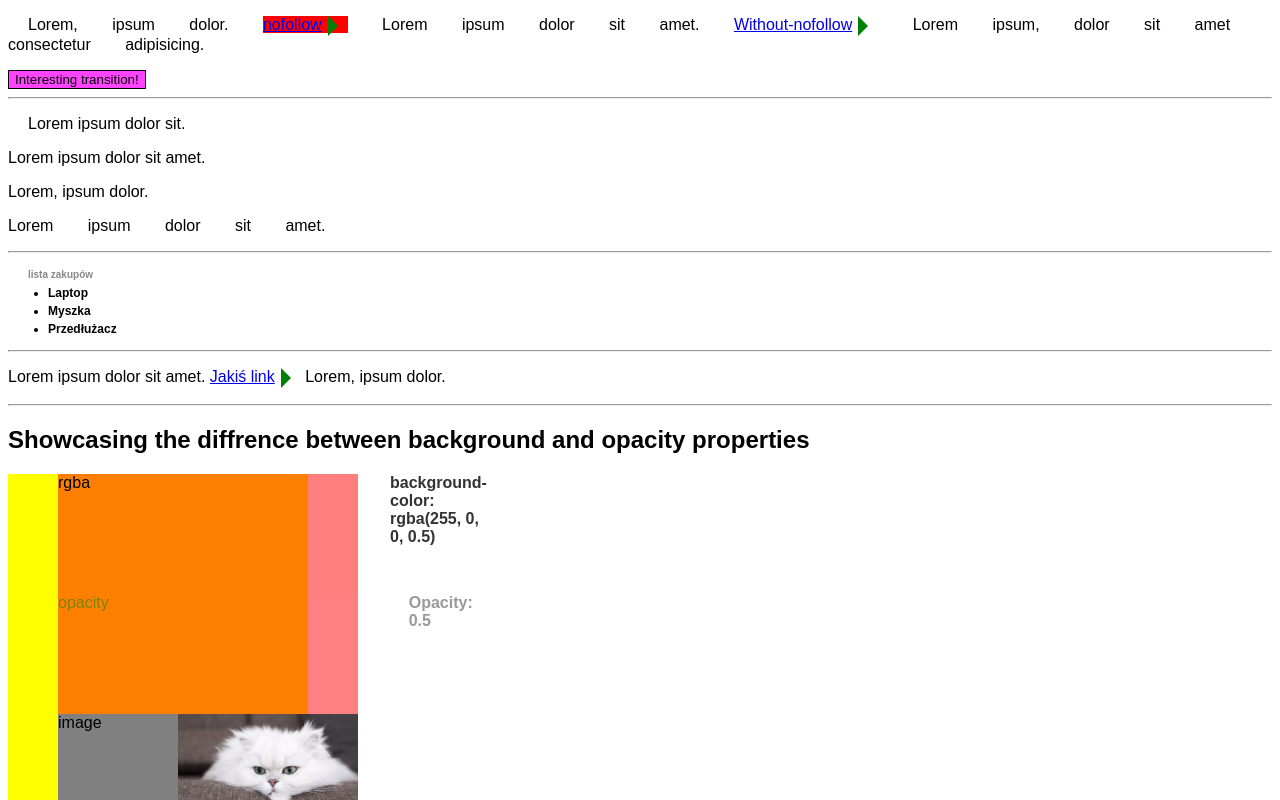
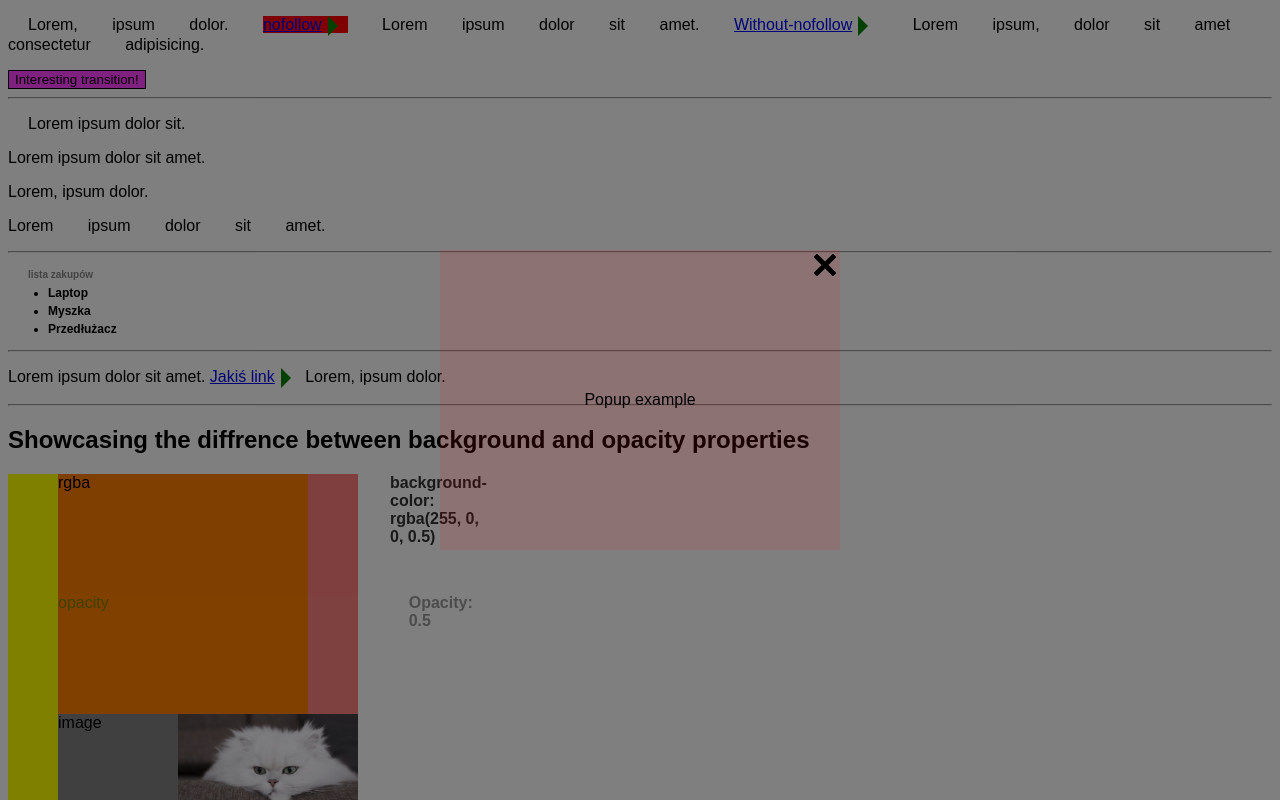
Before and after one commit to PatrickStojek/AkademiaSamouka-modul2-HTML, a plain HTML site: page second.html in a window 1280 px wide. Shown: the top 800 px of the page. Drawn offline with Linux system fonts and the light colour scheme.

Commit message:
feat: add popup

```diff
--- a/second.html
+++ b/second.html
@@ -49,6 +49,7 @@
             <div class="bg-image">image</div>
         </section>
         <hr>
+    <section>
         <h2>Postion absolute and relative properties</h2>
         <div class="flex-container">
             <div class="container-row">
@@ -63,11 +64,18 @@
                     <div class="box-absolute">absolute</div>
                 </div>
             </div>
+        </div>
+    </section>
 
-
+    <div class="popup">
+        <div class="content">
+            <span class="popup-text">Popup example</span>
+            <svg class="close-icon" xmlns="http://www.w3.org/2000/svg" viewBox="0 0 30 30" width="30" height="30">
+                <path d="M 7 4 C 6.744125 4 6.4879687 4.0974687 6.2929688 4.2929688 L 4.2929688 6.2929688 C 3.9019687 6.6839688 3.9019687 7.3170313 4.2929688 7.7070312 L 11.585938 15 L 4.2929688 22.292969 C 3.9019687 22.683969 3.9019687 23.317031 4.2929688 23.707031 L 6.2929688 25.707031 C 6.6839688 26.098031 7.3170313 26.098031 7.7070312 25.707031 L 15 18.414062 L 22.292969 25.707031 C 22.682969 26.098031 23.317031 26.098031 23.707031 25.707031 L 25.707031 23.707031 C 26.098031 23.316031 26.098031 22.682969 25.707031 22.292969 L 18.414062 15 L 25.707031 7.7070312 C 26.098031 7.3170312 26.098031 6.6829688 25.707031 6.2929688 L 23.707031 4.2929688 C 23.316031 3.9019687 22.682969 3.9019687 22.292969 4.2929688 L 15 11.585938 L 7.7070312 4.2929688 C 7.5115312 4.0974687 7.255875 4 7 4 z"></path>
+            </svg>
+        </div>
     </div>
 
-    <hr>
     <footer>
         <div>&copy; 2024 Patryk Stojek</div>
         <nav>
--- a/style.css
+++ b/style.css
@@ -136,3 +136,29 @@ p a[href]::after {
     bottom: -50px;
     right: -50px;
 }
+
+.popup {
+    background-color: rgba(0, 0, 0, .5);
+    position: fixed;
+    top: 0;right: 0; bottom: 0; left: 0;
+}
+
+.content {
+    height: 300px; width: 400px;
+    background-color: rgba(255, 0, 0, .1);
+    position: absolute;
+    left: 50%; top: 50%;
+    transform: translate(-50%, -50%);
+    display: flex;
+    justify-content: flex-end;
+}
+
+.close-icon {
+    font-size: 20px; /* this doesn't work */
+}
+
+.popup-text {
+    position: absolute;
+    left: 50%; top: 50%;
+    transform: translate(-50%, -50%);
+}
```
Lines whose indentation alone changed are shown as unchanged.
